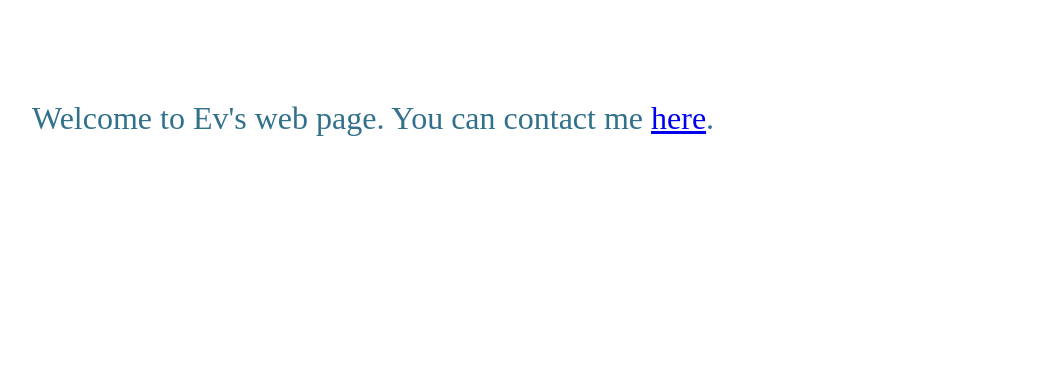
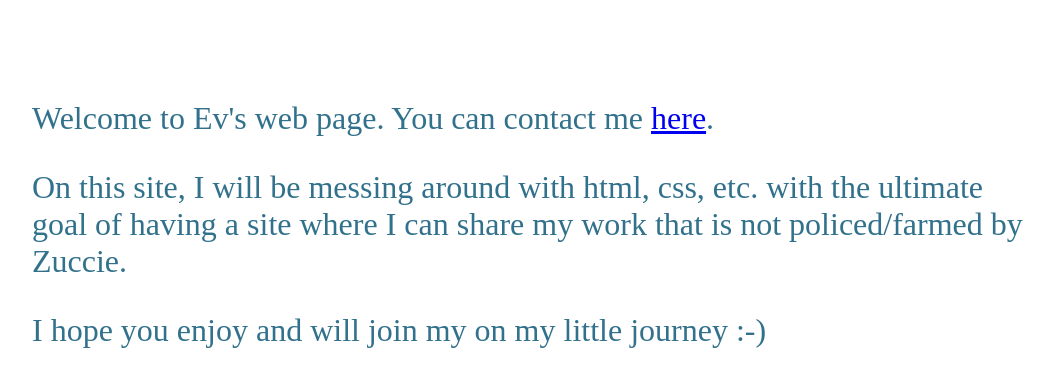
Before and after one commit to eee-vvv/eee-vvv.github.io, a plain HTML site: page index.html in a window 1280 px wide. Shown: the whole page, without its empty margins (26-1078 px from the left). Drawn offline with Linux system fonts and the light colour scheme.

Commit message:
added a couple paragraphs to index.html

```diff
--- a/index.html
+++ b/index.html
@@ -7,6 +7,8 @@
 	<body>
 			<div class="content">
 				<p>Welcome to Ev's web page. You can contact me <a href="mailto:evan.w.and@gmail.com">here</a>.</p>
+				<p>On this site, I will be messing around with html, css, etc. with the ultimate goal of having a site where I can share my work that is not policed/farmed by Zuccie.</p>
+				<p>I hope you enjoy and will join my on my little journey :-)</p>
 			</div>
 	</body>
 </html>
```
